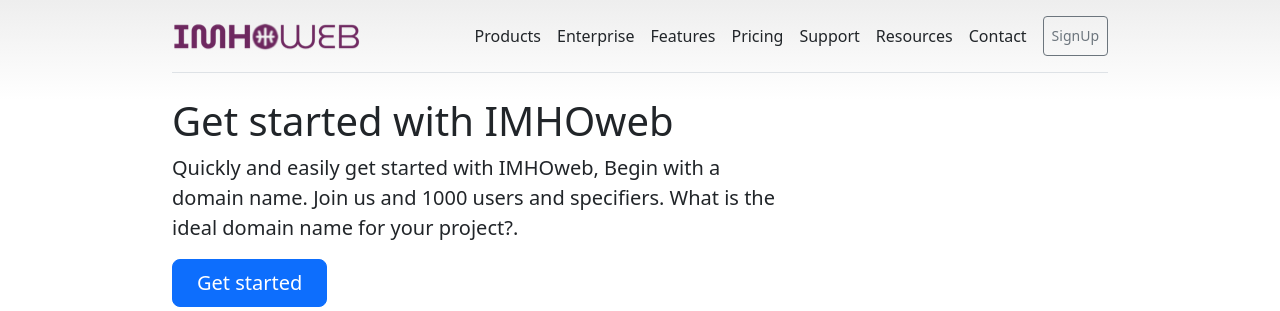
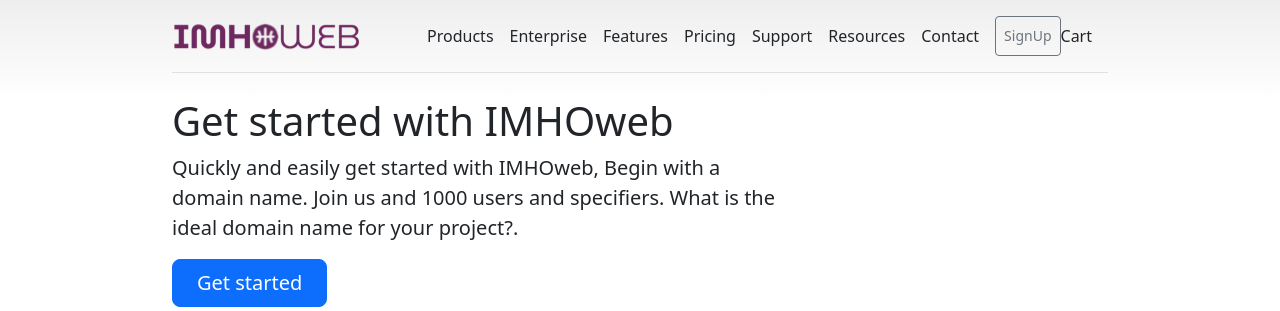
Before and after one commit to imhodot/imhoweb, a Flask app: page / in a window 1280 px wide. Shown: the top 311 px of the page. Run offline with Flask 2, Linux system fonts and the light colour scheme; some libraries are stand-ins or nearby versions.

Commit message:
Made an update

```diff
--- a/templates/index.html
+++ b/templates/index.html
@@ -95,8 +95,9 @@
         <a class="me-3 py-2 text-dark text-decoration-none" href="#">Pricing</a>
         <a class="me-3 py-2 text-dark text-decoration-none" href="/support">Support</a>
         <a class="me-3 py-2 text-dark text-decoration-none" href="#">Resources</a>
-        <a class="me-3 py-2 text-dark text-decoration-none" href="/">Contact</a>
+        <a class="me-3 py-2 text-dark text-decoration-none" href="/contact">Contact</a>
         <a class="py-2 btn btn-sm btn-outline-secondary" href="/signup">SignUp</a>
+        <a class="me-3 py-2 text-dark text-decoration-none" href="#">Cart</a>
       </nav>
     </div>
   </header>
```
